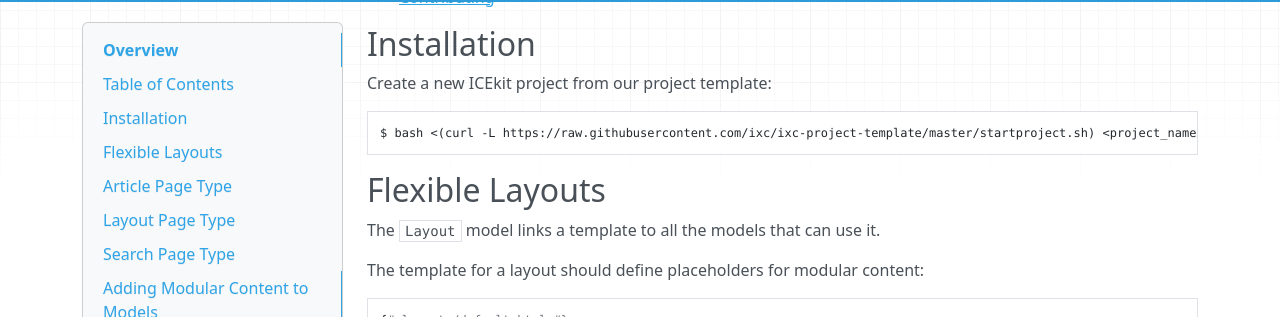
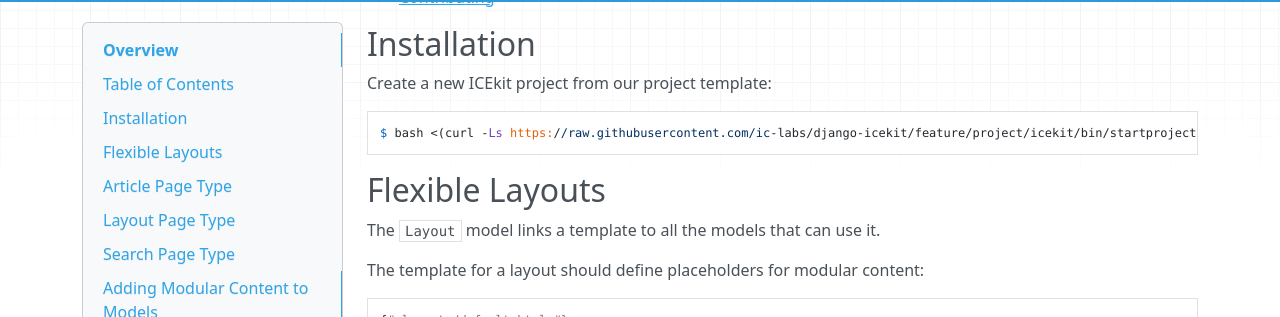
Before and after one commit to ic-labs/django-icekit, an MkDocs documentation site: the page built from docs/index.md, in a window 1280 px wide and 900 px high, scrolled down 910 px. Shown: the part 134-451 px from the top of the window. Built offline with MkDocs 1.6.1, drawn with Linux system fonts in a browser that asks for light colours; nearby versions of some CDN libraries.

Commit message:
Update startproject.sh URL in docs.

```diff
--- a/docs/index.md
+++ b/docs/index.md
@@ -41,7 +41,7 @@
 
 Create a new ICEkit project from our project template:
 
-    $ bash <(curl -L https://raw.githubusercontent.com/ixc/ixc-project-template/master/startproject.sh) <project_name> [destination_dir]
+    $ bash <(curl -Ls https://raw.githubusercontent.com/ic-labs/django-icekit/feature/project/icekit/bin/startproject.sh) [destination_dir]
 
 ## Flexible Layouts
 
```
Also changed, not shown: docs/manual-setup.md (+1 -1 lines).
